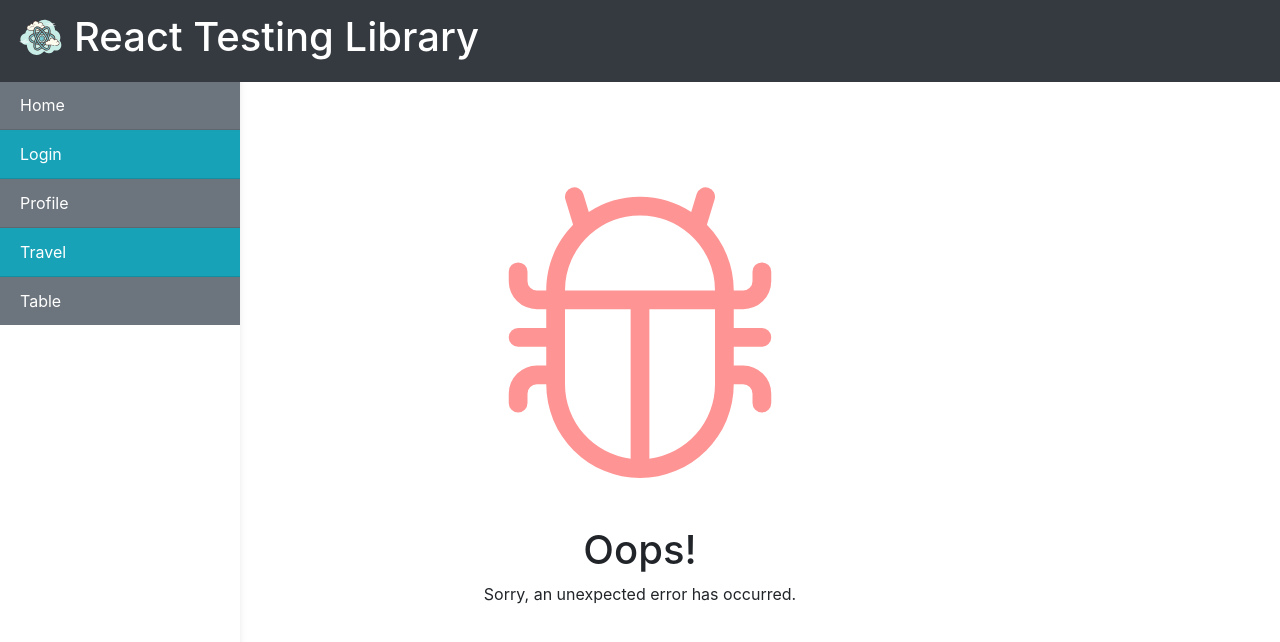
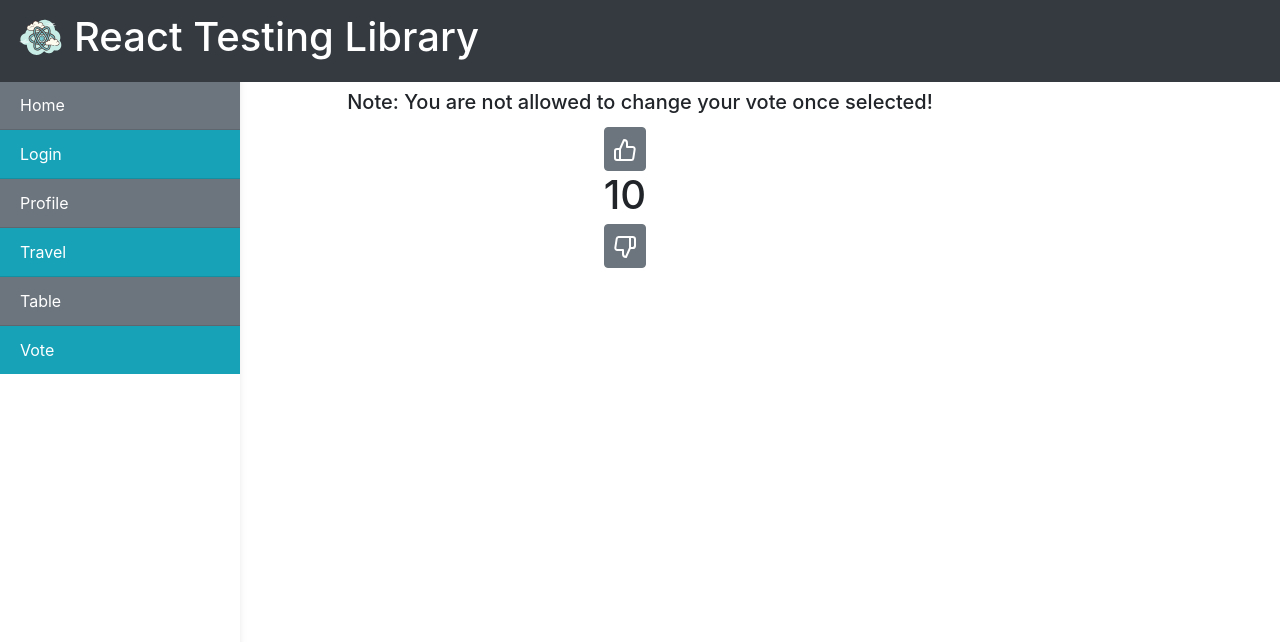
Before and after one commit to SaadMosallam/learn-react-testing-library, a React (Create React App) app: page /vote in a window 1280 px wide. Shown: the top 642 px of the page. Built offline with nearby package versions, Linux system fonts and the light colour scheme.

Commit message:
add vote component

```diff
--- a/src/App.js
+++ b/src/App.js
@@ -9,6 +9,7 @@ import ErrorPage from './components/ErrorPage/ErrorPage';
 import Travel from './components/Travel/Travel';
 import Table from './components/Table/Table';
 import { employees } from './utils';
+import Vote from './components/Vote/Vote';
 
 function App() {
   return (
@@ -27,6 +28,7 @@ function App() {
               <Route path="/profile" element={<Profile name="John Doe" title="Software Engineer" details="I love developing Apps using React" />} />
               <Route path="/travel" element={<Travel />} />
               <Route path="/table" element={<Table employees={employees}/>} />
+              <Route path="/vote" element={<Vote totalGlobalLikes={10} />} />
               <Route path="*" element={<ErrorPage />} />
             </Routes>
           </div>
--- a/src/components/NavBar/NavBarUtils.js
+++ b/src/components/NavBar/NavBarUtils.js
@@ -7,4 +7,5 @@ export const NavLinks = [
     <Link key="profile" to="profile" className="list-group-item list-group-item-action bg-secondary text-white rounded-0">Profile</Link>,
     <Link key="travel" to="travel" className="list-group-item list-group-item-action bg-info text-white rounded-0">Travel</Link>,
     <Link key="table" to="table" className="list-group-item list-group-item-action bg-secondary text-white rounded-0">Table</Link>,
+    <Link key="vote" to="vote" className="list-group-item list-group-item-action bg-info text-white rounded-0">Vote</Link>,
 ]
--- a/src/components/Vote/Vote.js
+++ b/src/components/Vote/Vote.js
@@ -1,7 +1,7 @@
 import PropTypes from 'prop-types'
 import * as React from 'react'
-import thumbsDown from './images/thumbs-down.svg'
-import thumbsUp from './images/thumbs-up.svg'
+import thumbsDown from '../../assets/thumbs-down.svg'
+import thumbsUp from '../../assets/thumbs-up.svg'
 
 const Vote = ({ totalGlobalLikes }) => {
   const likeReducer = (state, action) => {
@@ -34,12 +34,17 @@ const Vote = ({ totalGlobalLikes }) => {
   const handleDislikeVote = () => dispatch({ type: 'DISLIKE' })
 
   return (
+    <div className="container d-flex justify-content-center">
+      <div className="row">
         <div className="d-flex d-inline-flex flex-column h1 m-2">
           <h5>Note: You are not allowed to change your vote once selected!</h5>
+          <div className="row justify-content-center">
+            <div className="col-2">
               <button
                 onClick={handleLikeVote}
                 disabled={hasVoted}
                 style={clickedLike ? { background: 'green' } : null}
+                className="btn btn-secondary p-2"
               >
                 <img src={thumbsUp} alt="thumbs up" />
               </button>
@@ -48,9 +53,14 @@ const Vote = ({ totalGlobalLikes }) => {
                 onClick={handleDislikeVote}
                 disabled={hasVoted}
                 style={clickedDislike ? { background: 'red' } : null}
+                className="btn btn-secondary p-2"
               >
                 <img src={thumbsDown} alt="thumbs down" />
               </button>
+            </div>
+          </div>
+        </div>
+      </div>
     </div>
   )
 }
--- a/src/components/Vote/Vote2.js
+++ b/src/components/Vote/Vote2.js
@@ -1,7 +1,7 @@
 import PropTypes from 'prop-types'
 import * as React from 'react'
-import thumbsDown from './images/thumbs-down.svg'
-import thumbsUp from './images/thumbs-up.svg'
+import thumbsDown from '../../assets/thumbs-down.svg'
+import thumbsUp from '../../assets/thumbs-up.svg'
 import VoteBtn from './VoteBtn'
 
 const Vote = ({ totalGlobalLikes }) => {
```
Also changed, not shown: src/assets/thumbs-down.svg (added), src/assets/thumbs-up.svg (added). Lines whose indentation alone changed are shown as unchanged.
